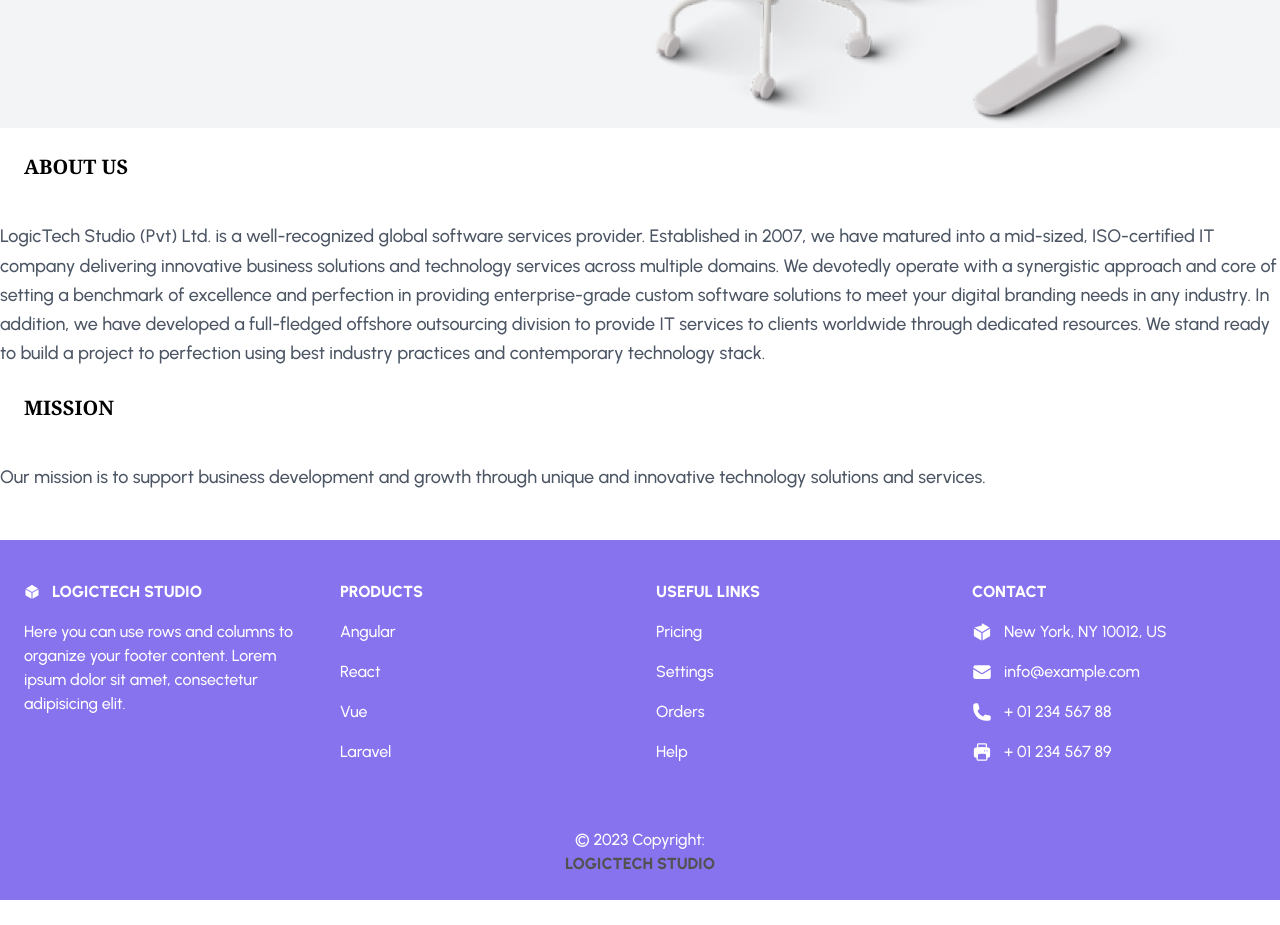
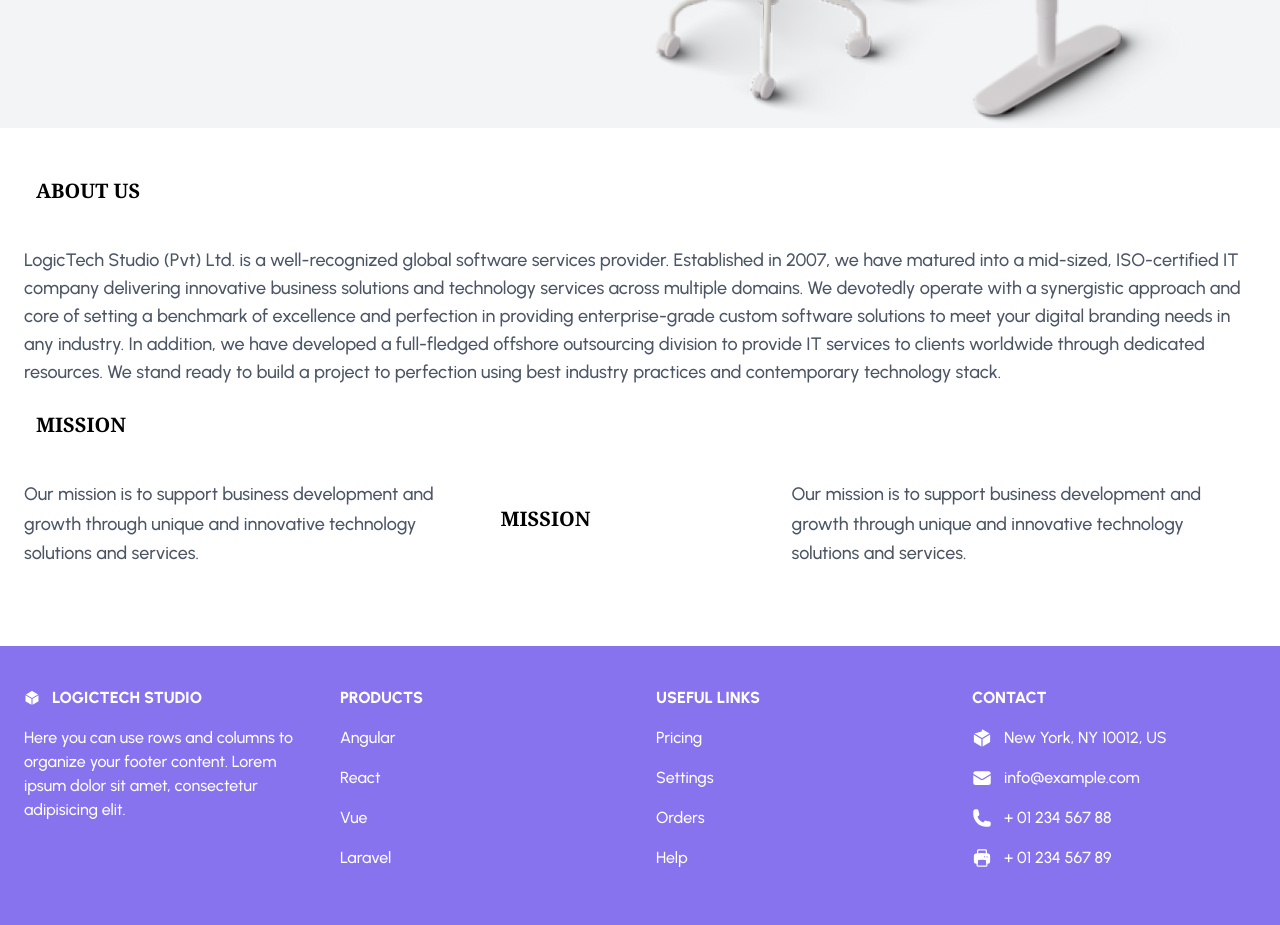
Before and after one commit to sayyamButt317/LogicTech, a React (Create React App) app: page /About in a window 1280 px wide. Shown: the part 800-1725 px from the top of the page. Before the commit the page ends 1700 px from the top, so only its background shows below. Built offline with nearby package versions, Linux system fonts and the light colour scheme.

Commit message:
updated at 4am

```diff
--- a/src/App.js
+++ b/src/App.js
@@ -21,6 +21,7 @@ function App() {
       <Route path="/Service"  element={<Service />}/>
       <Route path="/About"  element={<About/>}/>
       <Route path="/Contact"  element={<Contact/>}/>
+      <Route path="*" element={<nOTFOUND/>}/>
     </Routes>
 
     </div>
--- a/src/components/About/chooseus.jsx
+++ b/src/components/About/chooseus.jsx
@@ -2,11 +2,11 @@ import React from "react";
 
 function chooseus() {
   return (
-    <div className="w-full h-auto md:max-md">
-      <h1 className="font-serif text-black text-xl font-bold mb-4 md:w-a/2 md:px-6 py-6">
+    <div className="w-full h-auto px-auto md:max-md  md:px-6 py-6">
+      <h1 className="font-serif text-black text-xl font-bold mb-4 md:w-a/2 md:px-3 py-6">
         ABOUT US
       </h1>
-      <span className="text-gray-600 text-lg leading-relaxed">
+      <span className="text-gray-600 text-lg px-auto">
         LogicTech Studio (Pvt) Ltd. is a well-recognized global software services
         provider. Established in 2007, we have matured into a mid-sized,
         ISO-certified IT company delivering innovative business solutions and
@@ -19,8 +19,16 @@ function chooseus() {
         ready to build a project to perfection using best industry practices and
         contemporary technology stack.
       </span>
-      <div className="w-full h-auto md:max-md">
-        <h1 className="font-serif text-black text-xl font-bold mb-4 md:w-1/2 md:px-6 py-6">
+      <h1 className="font-serif text-black text-xl font-bold mb-4 md:w-1/2 md:px-3 py-6">
+          MISSION
+        </h1>
+      <div className="flex flex-row w-full h-auto md:max-md">
+
+        <span className="text-gray-600 text-lg leading-relaxed">
+          Our mission is to support business development and growth through
+          unique and innovative technology solutions and services.
+        </span>
+          <h1 className="font-serif text-black text-xl font-bold mb-4 md:w-1/2 md:px-3 py-6">
           MISSION
         </h1>
         <span className="text-gray-600 text-lg leading-relaxed">
```
